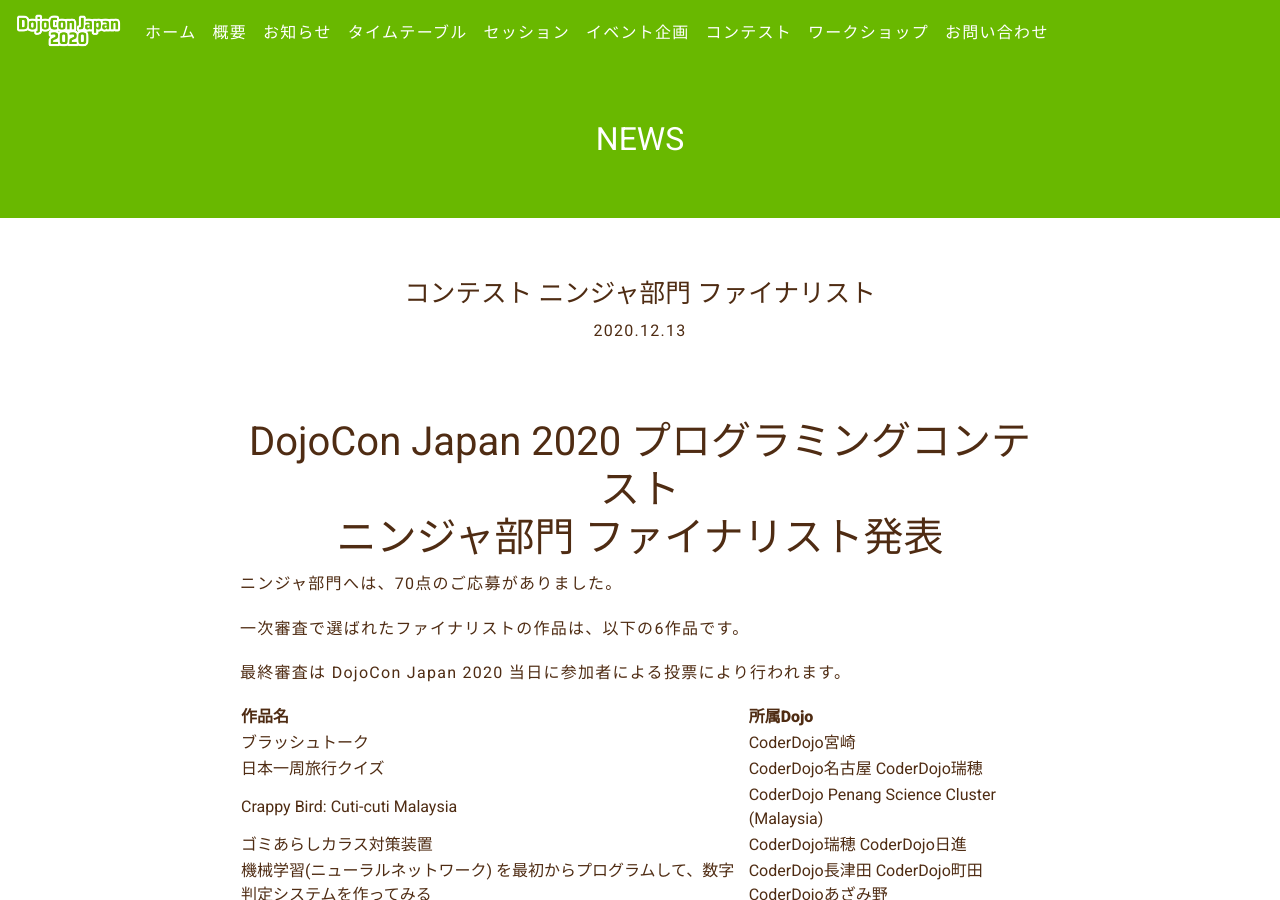
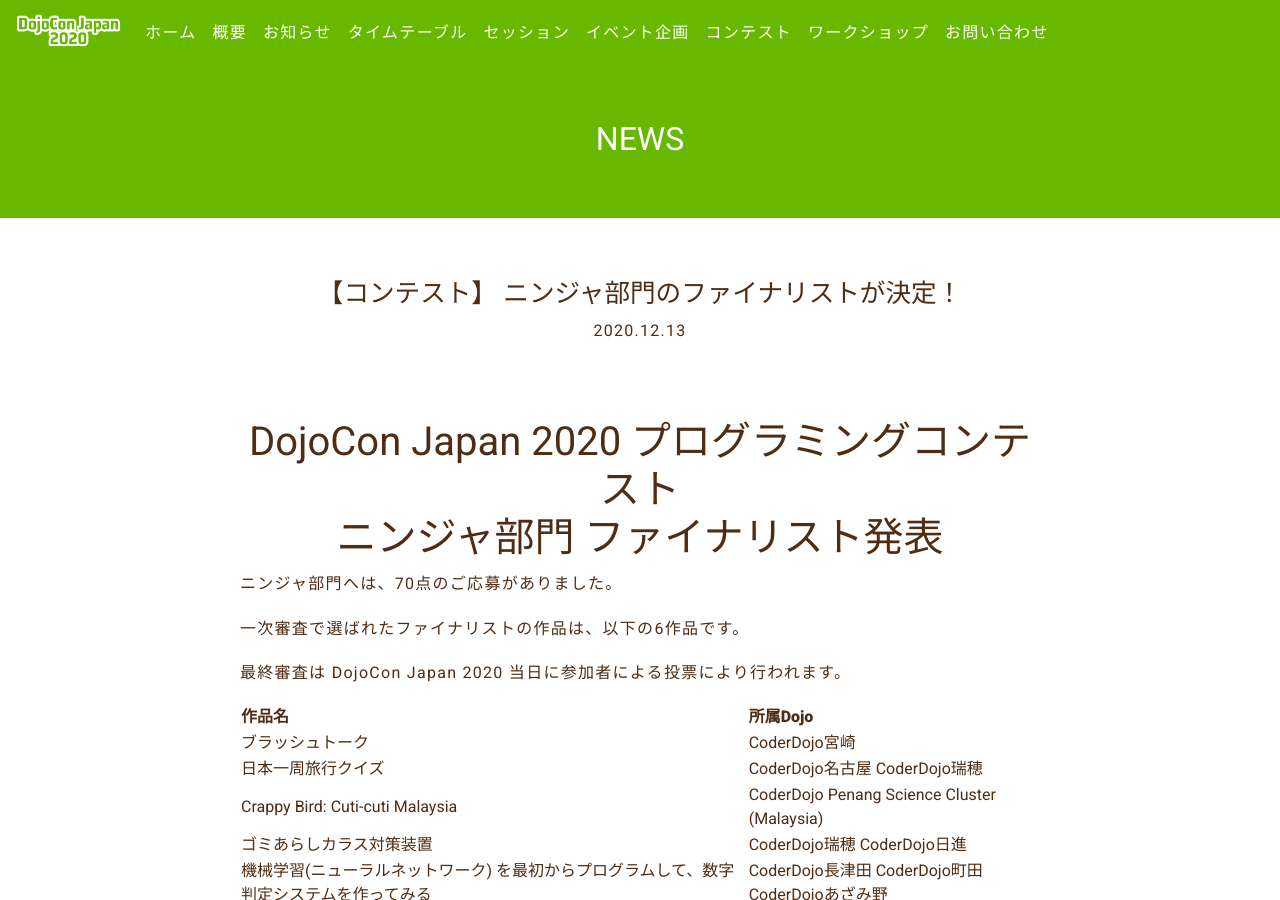
Before and after one commit to coderdojo-japan/dojocon2020.coderdojo.jp, a Jekyll site: the page built from _posts/2020-12-13-contest-ninja-finalist.md, in a window 1280 px wide and 900 px high. Built offline with Jekyll 4.4.1, drawn with Linux system fonts in a browser that asks for light colours; nearby versions of some CDN libraries; some web fonts are replaced.

Commit message:
💡 タイトルを変更

```diff
--- a/_posts/2020-12-13-contest-ninja-finalist.md
+++ b/_posts/2020-12-13-contest-ninja-finalist.md
@@ -1,6 +1,6 @@
 ---
 layout: post
-title:  "コンテスト ニンジャ部門 ファイナリスト"
+title:  "【コンテスト】 ニンジャ部門のファイナリストが決定！"
 categories: news
 thumbnail: thumbnail_news.png
 permalink: /posts/8/
```
